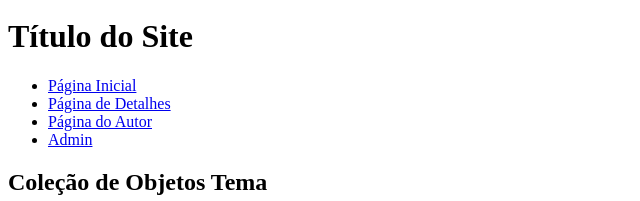
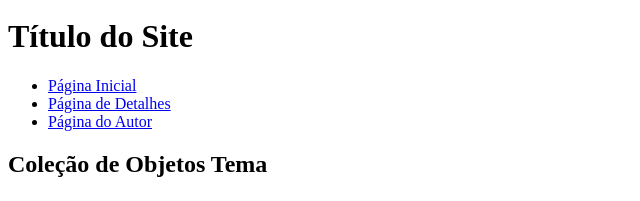
Before and after one commit to LucasSdZ-C/WebDev_L4b1, a plain HTML site: page index.html in a window 1280 px wide. Shown: the part 47-248 px from the top of the page, without its empty margins (0-640 px from the left). Drawn offline with Linux system fonts and the light colour scheme.

```diff
--- a/index.html
+++ b/index.html
@@ -16,7 +16,6 @@ INDEX.HTML
                 <li><a href="index.html">Página Inicial</a></li>
                 <li><a href="detalhes.html">Página de Detalhes</a></li>
                 <li><a href="autor.html">Página do Autor</a></li>
-                <li><a href="login.htlm">Admin</a></li>
             </ul>
         </nav>
     </header>
```
